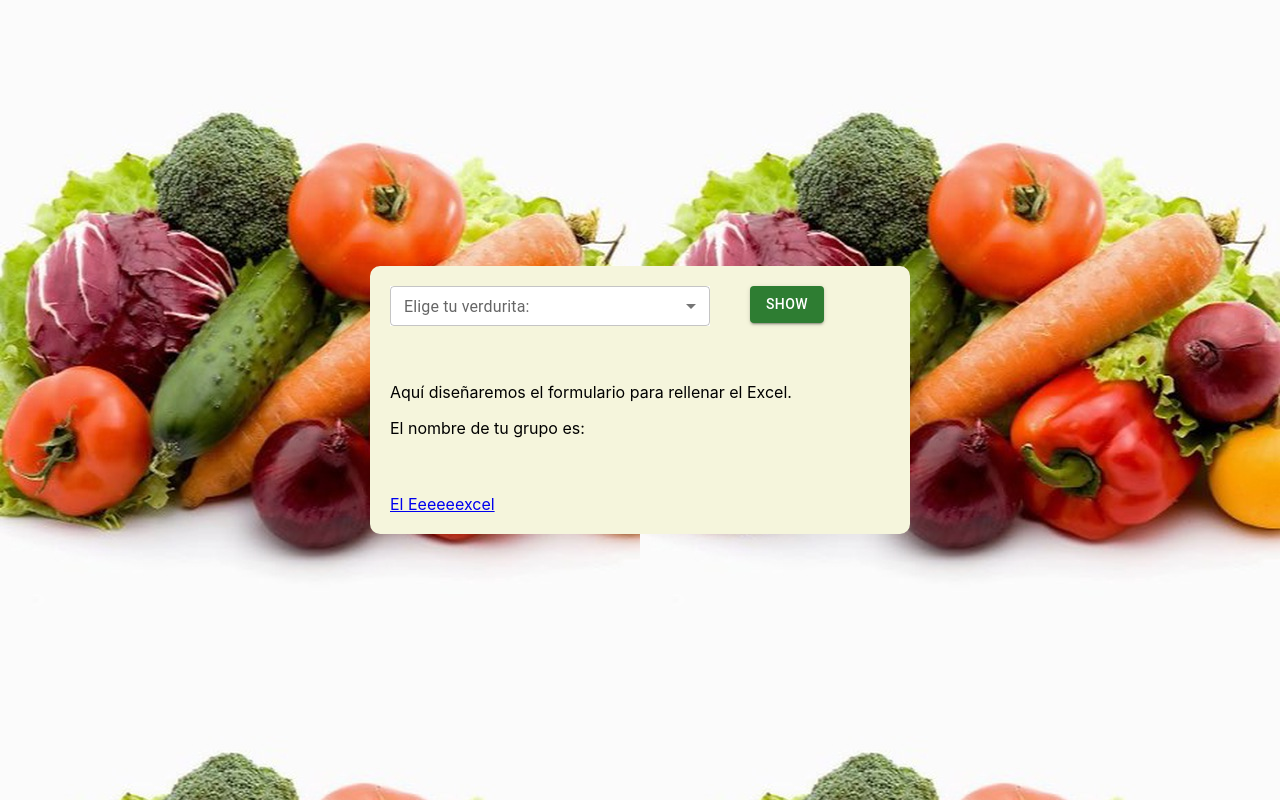
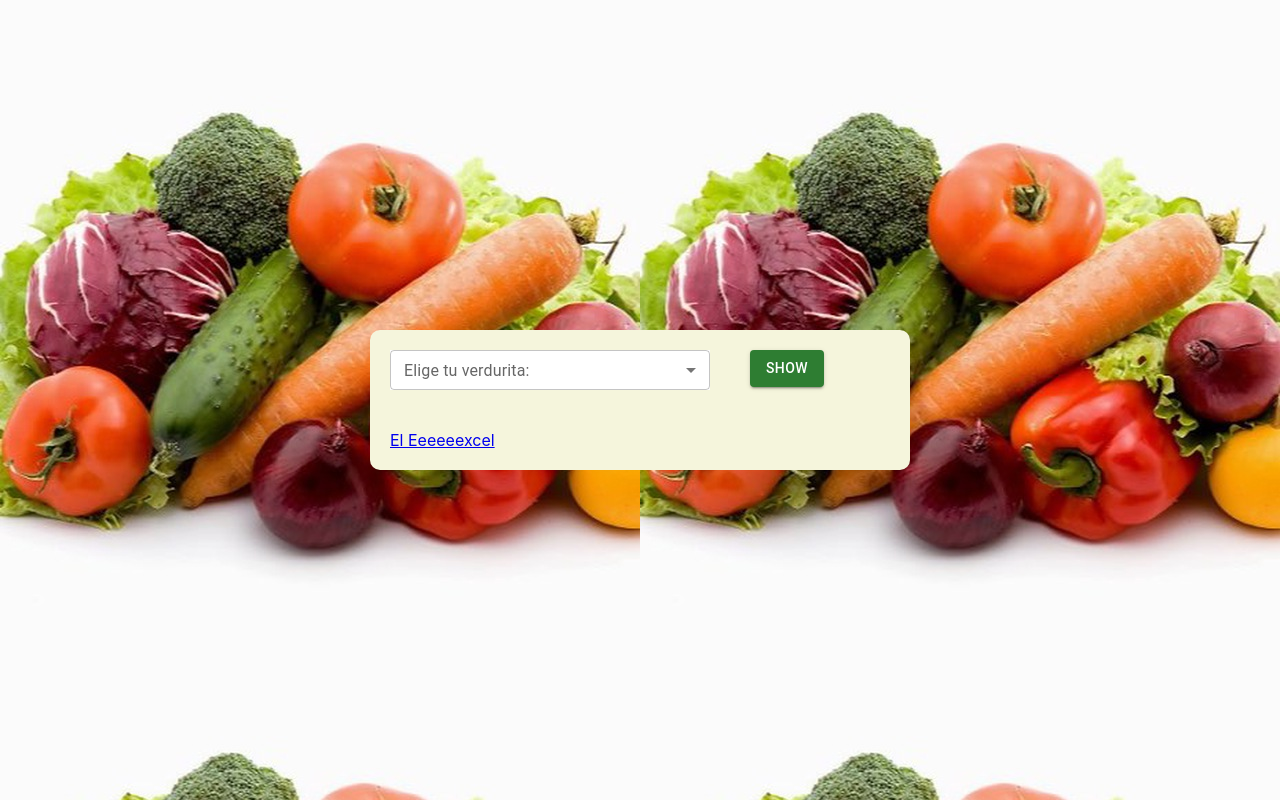
Before and after one commit to piuland/verduritas, a React (Create React App) app: page / in a window 1280 px wide. Built offline with nearby package versions, Linux system fonts and the light colour scheme.

Commit message:
arreglao

```diff
--- a/src/components/Login.jsx
+++ b/src/components/Login.jsx
@@ -4,17 +4,12 @@ import gruposJson from '../grupos.json'
 import bgImg from '../2023-05-05 20.30.55.jpg'
 function Login() {
   const [grupo, setGrupo] = useState("")
-  // const [formulario, setFormulario] = useState(false);
-  let formulario = false;
+  const [formulario, setFormulario] = useState(false);
   const grupos = [];
   gruposJson.map((grupo, index) => {
     grupos[index] = { nombre: grupo.nombre, pass: grupo.pass }
     return grupos;
   });
-  function showForm() {
-    // setFormulario(true);
-    formulario = true
-  }
   return (
     <div style={{ backgroundImage: `url(${bgImg})` }}>
       <Grid
@@ -68,13 +63,12 @@ function Login() {
                 )}
               </TextField>
             </Grid>
-            <Grid item xs={3}>
-              <Button variant={'contained'} color="success" onClick={showForm()}>Show</Button>
+            <Grid item xs={4}>
+              <Button variant={'contained'} color="success" onClick={() => setFormulario(!formulario)}>{!formulario ? 'Show':'Hide' }</Button>
             </Grid>
-            {formulario === true ?
-              <Grid item xs={12}>
-                <p>Aquí diseñaremos el formulario para rellenar el Excel.</p>
-                <p>El nombre de tu grupo es: {grupo}</p>
+            {formulario===true ?
+              <Grid item>
+                El nombre de tu grupo es: {grupo}
               </Grid> :
               <></>
             }
```
